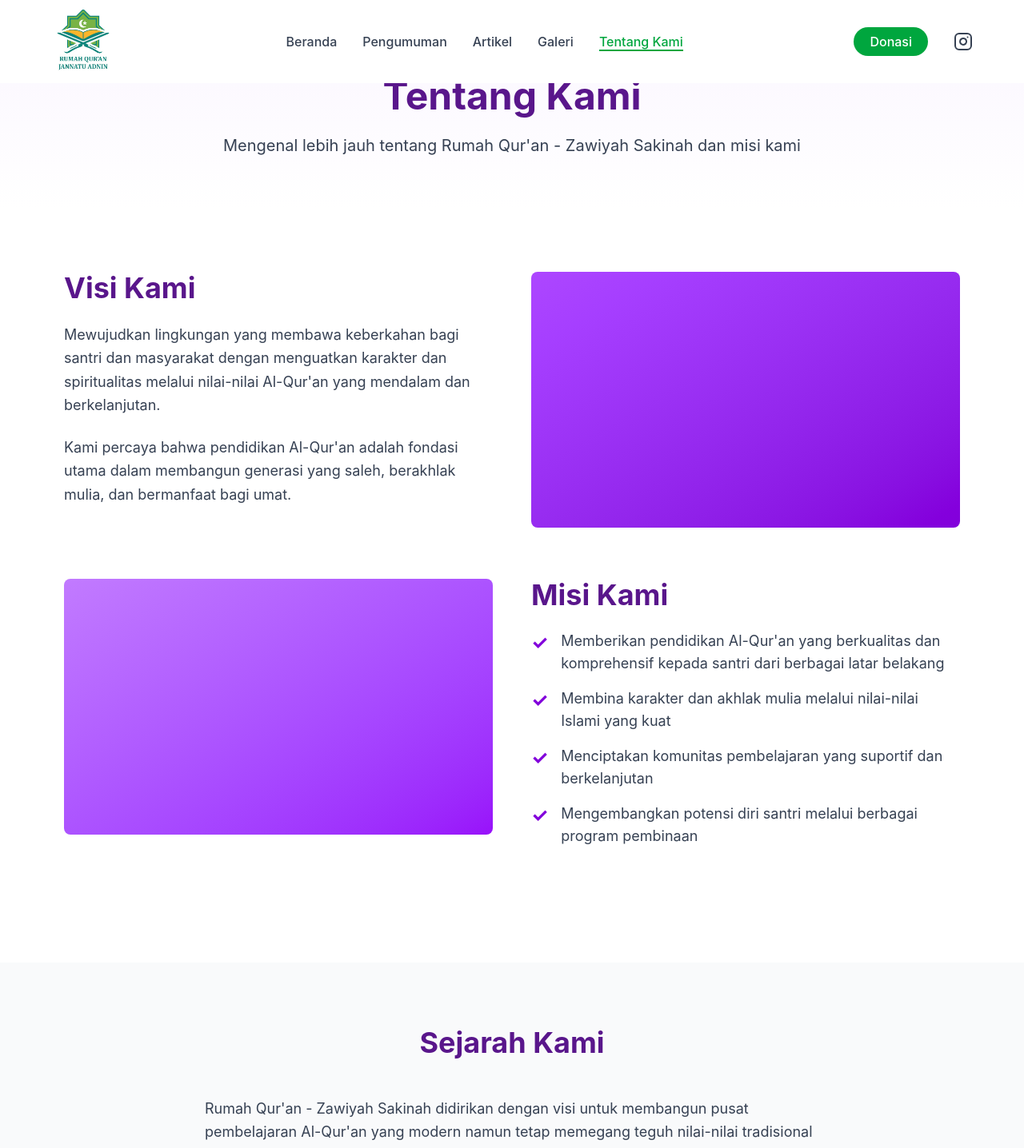
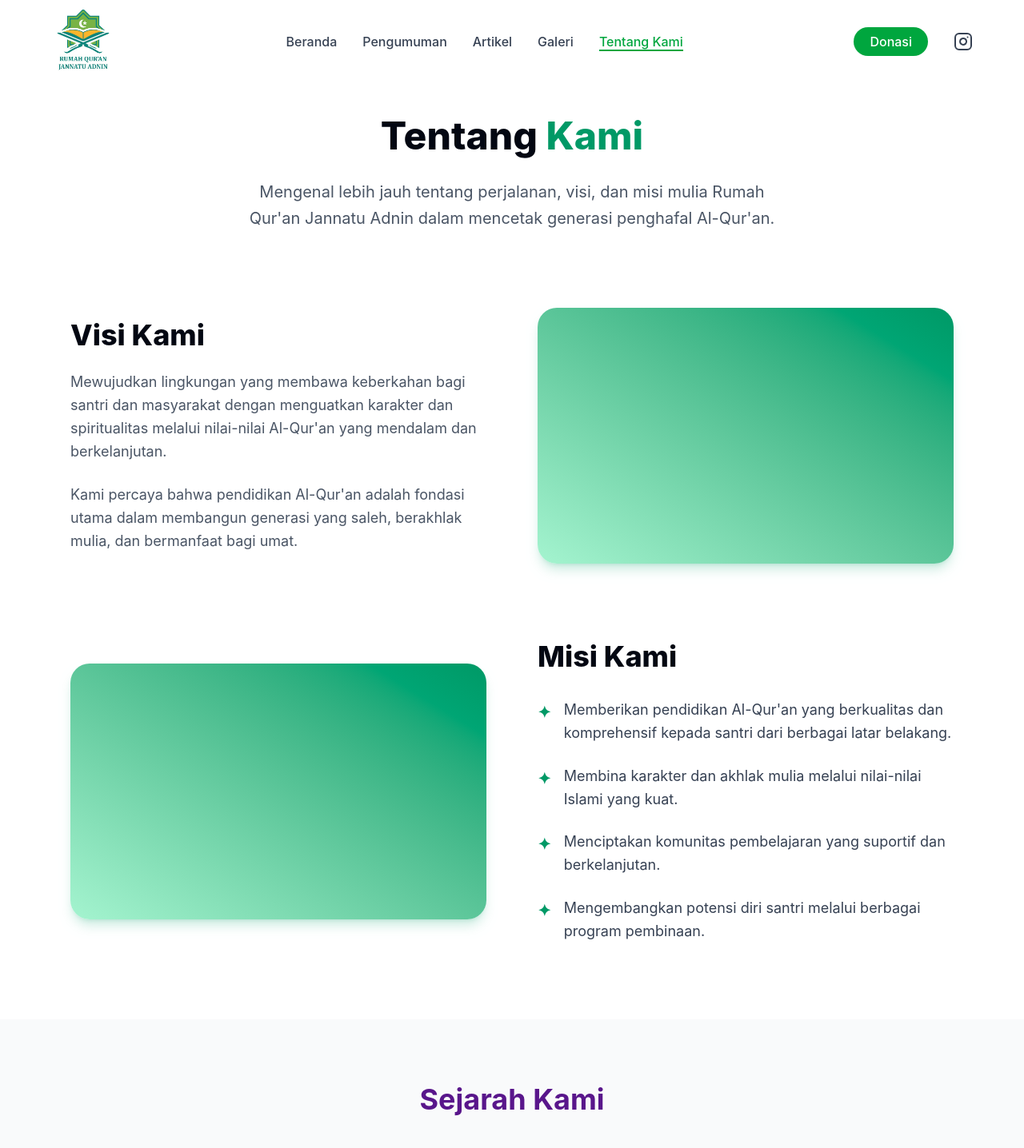
Before and after one commit to kokoy13/jannatu-adnin-frontend, a React (Vite) app in the folder jannatuadnin-frontend/: page /tentangkami in a window 1280 px wide. Shown: the top 1436 px of the page at 80% size. Built offline with nearby package versions, Linux system fonts and the light colour scheme.

Commit message:
redesain hero section,about content - About

```diff
--- a/jannatuadnin-frontend/src/pages/About.jsx
+++ b/jannatuadnin-frontend/src/pages/About.jsx
@@ -1,62 +1,81 @@
 import Navbar from "../components/Navbar"
 import Footer from "../components/Footer"
 
-const About = () =>{
-    return(
+const About = () => {
+    return (
         <div className="bg-white text-gray-800">
             {/* <!-- Navigation --> */}
             <Navbar></Navbar>
 
             {/* <!-- Hero Section --> */}
-            <section className="pt-24 pb-16 bg-gradient-to-b from-purple-50 to-white islamic-pattern">
-                <div className="max-w-6xl mx-auto px-4 text-center">
-                    <h1 className="text-5xl font-bold text-purple-900 mb-6">Tentang Kami</h1>
-                    <p className="text-xl text-gray-700 max-w-3xl mx-auto">
-                        Mengenal lebih jauh tentang Rumah Qur'an - Zawiyah Sakinah dan misi kami
+            <section className="pt-35  bg-white relative overflow-hidden">
+                {/* Elemen Dekoratif Background */}
+                <div className="absolute top-0 right-0 w-96 h-96  rounded-full blur-3xl opacity-40 -mr-20 -mt-20"></div>
+
+                <div className="max-w-6xl mx-auto px-6 text-center relative z-10">
+                    <h1 className="text-4xl md:text-5xl font-extrabold text-gray-950 mb-6 leading-tight">
+                        Tentang <span className="text-emerald-600">Kami</span>
+                    </h1>
+
+                    <p className="text-lg md:text-xl text-gray-600 max-w-2xl mx-auto leading-relaxed">
+                        Mengenal lebih jauh tentang perjalanan, visi, dan misi mulia Rumah Qur'an Jannatu Adnin dalam mencetak generasi penghafal Al-Qur'an.
                     </p>
                 </div>
             </section>
 
             {/* <!-- About Content --> */}
-            <section className="py-20 bg-white">
-                <div className="max-w-6xl mx-auto px-4">
-                    <div className="grid grid-cols-1 md:grid-cols-2 gap-12 mb-16">
-                        <div>
-                            <h2 className="text-4xl font-bold text-purple-900 mb-6">Visi Kami</h2>
-                            <p className="text-lg text-gray-700 mb-6 leading-relaxed">
+            <section className="py-24 bg-white">
+                <div className="max-w-6xl mx-auto px-6">
+
+                    {/* Visi Kami */}
+                    <div className="grid grid-cols-1 md:grid-cols-2 gap-16 items-center mb-24">
+                        <div className="space-y-6">
+                            <h2 className="text-4xl font-extrabold text-gray-950">Visi Kami</h2>
+                            <p className="text-lg text-gray-600 leading-relaxed">
                                 Mewujudkan lingkungan yang membawa keberkahan bagi santri dan masyarakat dengan menguatkan karakter dan spiritualitas melalui nilai-nilai Al-Qur'an yang mendalam dan berkelanjutan.
                             </p>
-                            <p className="text-lg text-gray-700 leading-relaxed">
+                            <p className="text-lg text-gray-600 leading-relaxed">
                                 Kami percaya bahwa pendidikan Al-Qur'an adalah fondasi utama dalam membangun generasi yang saleh, berakhlak mulia, dan bermanfaat bagi umat.
                             </p>
                         </div>
-                        <div className="bg-gradient-to-br from-purple-500 to-purple-700 rounded-lg h-80"></div>
+                        <div className="h-80 bg-gradient-to-tr from-emerald-200 to-emerald-600 rounded-3xl shadow-lg shadow-emerald-600/20"></div>
                     </div>
 
-                    <div className="grid grid-cols-1 md:grid-cols-2 gap-12 mb-16">
-                        <div className="bg-gradient-to-br from-purple-400 to-purple-600 rounded-lg h-80"></div>
-                        <div>
-                            <h2 className="text-4xl font-bold text-purple-900 mb-6">Misi Kami</h2>
-                            <ul className="space-y-4 text-lg text-gray-700">
-                                <li className="flex gap-4">
-                                    <span className="text-purple-700 font-bold text-2xl">✓</span>
-                                    <span>Memberikan pendidikan Al-Qur'an yang berkualitas dan komprehensif kepada santri dari berbagai latar belakang</span>
+                    {/* Misi Kami */}
+                    <div className="grid grid-cols-1 md:grid-cols-2 gap-16 items-center">
+                        <div className="h-80 bg-gradient-to-tr from-emerald-200 to-emerald-600 rounded-3xl shadow-lg shadow-emerald-600/20 order-2 md:order-1"></div>
+                        <div className="space-y-8 order-1 md:order-2">
+                            <h2 className="text-4xl font-extrabold text-gray-950">Misi Kami</h2>
+                            <ul className="space-y-6 text-lg text-gray-700">
+
+                                {/* Poin Misi 1 */}
+                                <li className="flex gap-4 items-start">
+                                    <span className="text-emerald-600 font-bold text-xl mt-1">✦</span>
+                                    <span className="leading-relaxed">Memberikan pendidikan Al-Qur'an yang berkualitas dan komprehensif kepada santri dari berbagai latar belakang.</span>
                                 </li>
-                                <li className="flex gap-4">
-                                    <span className="text-purple-700 font-bold text-2xl">✓</span>
-                                    <span>Membina karakter dan akhlak mulia melalui nilai-nilai Islami yang kuat</span>
+
+                                {/* Poin Misi 2 */}
+                                <li className="flex gap-4 items-start">
+                                    <span className="text-emerald-600 font-bold text-xl mt-1">✦</span>
+                                    <span className="leading-relaxed">Membina karakter dan akhlak mulia melalui nilai-nilai Islami yang kuat.</span>
                                 </li>
-                                <li className="flex gap-4">
-                                    <span className="text-purple-700 font-bold text-2xl">✓</span>
-                                    <span>Menciptakan komunitas pembelajaran yang suportif dan berkelanjutan</span>
+
+                                {/* Poin Misi 3 */}
+                                <li className="flex gap-4 items-start">
+                                    <span className="text-emerald-600 font-bold text-xl mt-1">✦</span>
+                                    <span className="leading-relaxed">Menciptakan komunitas pembelajaran yang suportif dan berkelanjutan.</span>
                                 </li>
-                                <li className="flex gap-4">
-                                    <span className="text-purple-700 font-bold text-2xl">✓</span>
-                                    <span>Mengembangkan potensi diri santri melalui berbagai program pembinaan</span>
+
+                                {/* Poin Misi 4 */}
+                                <li className="flex gap-4 items-start">
+                                    <span className="text-emerald-600 font-bold text-xl mt-1">✦</span>
+                                    <span className="leading-relaxed">Mengembangkan potensi diri santri melalui berbagai program pembinaan.</span>
                                 </li>
+
                             </ul>
                         </div>
                     </div>
+
                 </div>
             </section>
 
```
